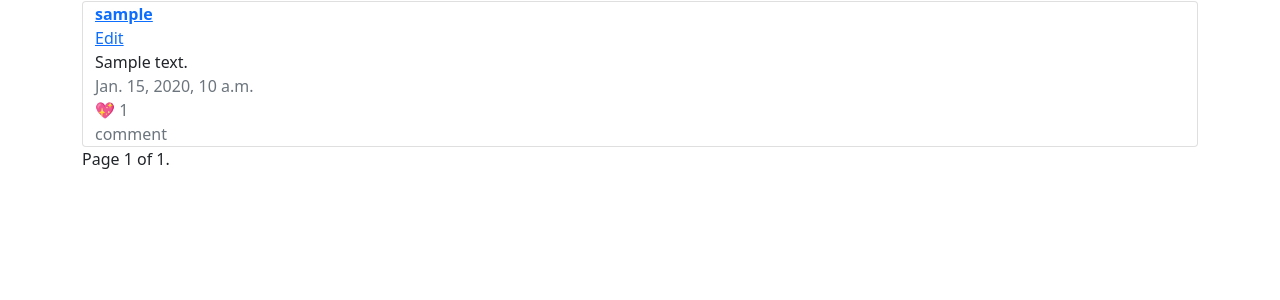
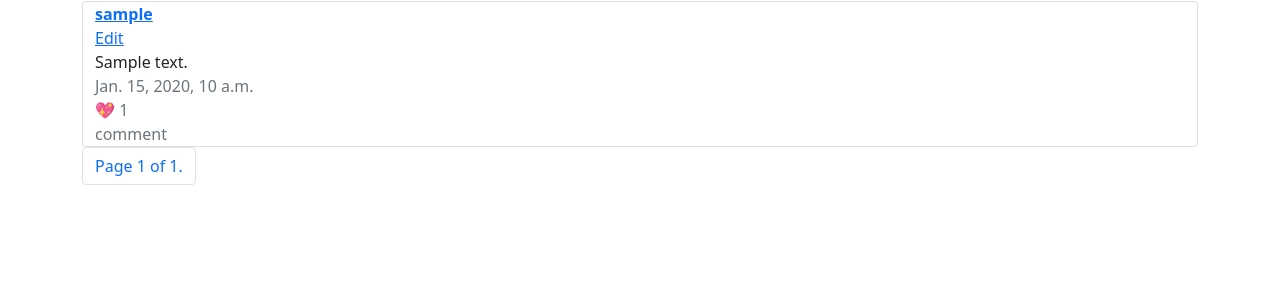
Before and after one commit to mamume/network, a Django app: page / in a window 1280 px wide. Shown: the part 111-411 px from the top of the page. Run offline with Django 3.2, Linux system fonts and the light colour scheme; tables that the repository leaves empty hold one stand-in row (values such as "Sample post").

Commit message:
add pagination bootstrap styles

```diff
--- a/network/templates/network/posts.html
+++ b/network/templates/network/posts.html
@@ -16,34 +16,21 @@
     </div>
   {% endfor %}
 
-  <div class="pagination">
-    <span class="step-links">
-        {% if page_obj.has_previous %}
-            <a href="?page=1">&laquo; first</a>
-            <a href="?page={{ page_obj.previous_page_number }}">previous</a>
-        {% endif %}
+  <nav>
+    <ul class="pagination">
+      {% if page_obj.has_previous %}
+        <li class="page-item"><a class="page-link" href="?page=1">&laquo; first</a></li>
+        <li class="page-item"><a class="page-link" href="?page={{ page_obj.previous_page_number }}">previous</a></li>
+      {% endif %}
 
-        <span class="current">
-            Page {{ page_obj.number }} of {{ page_obj.paginator.num_pages }}.
-        </span>
+      <li class="page-item"><span class="page-link">
+        Page {{ page_obj.number }} of {{ page_obj.paginator.num_pages }}.
+      </span></li>
 
-        {% if page_obj.has_next %}
-            <a href="?page={{ page_obj.next_page_number }}">next</a>
-            <a href="?page={{ page_obj.paginator.num_pages }}">last &raquo;</a>
-        {% endif %}
-    </span>
-  </div>
-
-  {% comment %} {% for post in posts %}
-    <div class="card container">
-      <a href={% url 'profile' post.owner.id %}><b>{{ post.owner }}</b></a>
-      <a href="#">Edit</a>
-      <div>{{ post.text }}</div>
-      <div class="text-secondary">
-          <div>{{ post.created_at }}</div>
-          <div>💖 {{ post.likes.count }}</div>
-          <div>comment</div>
-      </div>
-    </div>
-  {% endfor %} {% endcomment %}
+      {% if page_obj.has_next %}
+        <li class="page-item"><a class="page-link" href="?page={{ page_obj.next_page_number }}">next</a></li>
+        <li class="page-item"><a class="page-link" href="?page={{ page_obj.paginator.num_pages }}">last &raquo;</a></li>
+      {% endif %}
+    </ul>
+  </nav>
 {% endif %}
```
